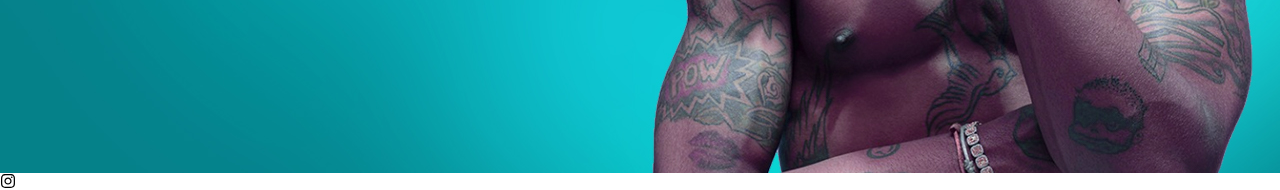
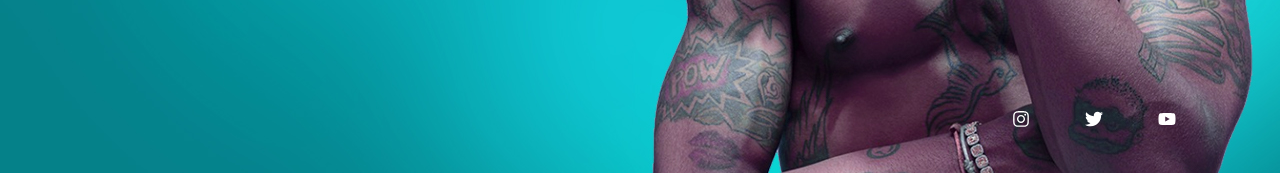
Before and after one commit to sbkjarmul/travis-scott, a React (Create React App) app: page / in a window 1280 px wide. Shown: the part 627-817 px from the top of the page. Built offline with nearby package versions, Linux system fonts and the light colour scheme.

Commit message:
feat: create icons bar

```diff
--- a/src/App.css
+++ b/src/App.css
@@ -69,7 +69,6 @@
   box-shadow: 0px 0px 8px rgb(0, 255, 234);
 }
 
-
 .hero {
   width: 100%;
   height: 100vh;
@@ -86,3 +85,32 @@
   color: white;
   font-family: 'Archivo Black', sans-serif;
 }
+
+.footer {
+  width: 100%;
+  height: auto;
+  padding: 32px 96px;
+
+  position: fixed;
+  bottom: 0;
+
+  display: flex;
+  justify-content: flex-end;
+  align-items: center;
+}
+
+.footer__icons {
+  display: flex;
+  justify-content: space-between;
+  width: 180px;
+  color: white;
+}
+
+.footer__link {
+  padding: 8px;
+  font-size: 18px;
+}
+
+.footer__link:hover {
+  filter: drop-shadow(0px 0px 4px rgb(0, 255, 234));
+}
--- a/src/components/footer.jsx
+++ b/src/components/footer.jsx
@@ -1,10 +1,21 @@
 import React from 'react'
-import { FaInstagram } from 'react-icons/fa'
+import '../App.css'
+import { FaInstagram, FaTwitter, FaYoutube } from 'react-icons/fa'
 
 const Footer = () => {
   return (
     <div className="footer">
-      <FaInstagram />
+      <div className="footer__icons">
+        <a className="footer__link">
+          <FaInstagram />
+        </a>
+        <a className="footer__link">
+         <FaTwitter />
+        </a>
+        <a className="footer__link">
+          <FaYoutube />
+        </a>
+      </div>
     </div>
   )
 }
```
